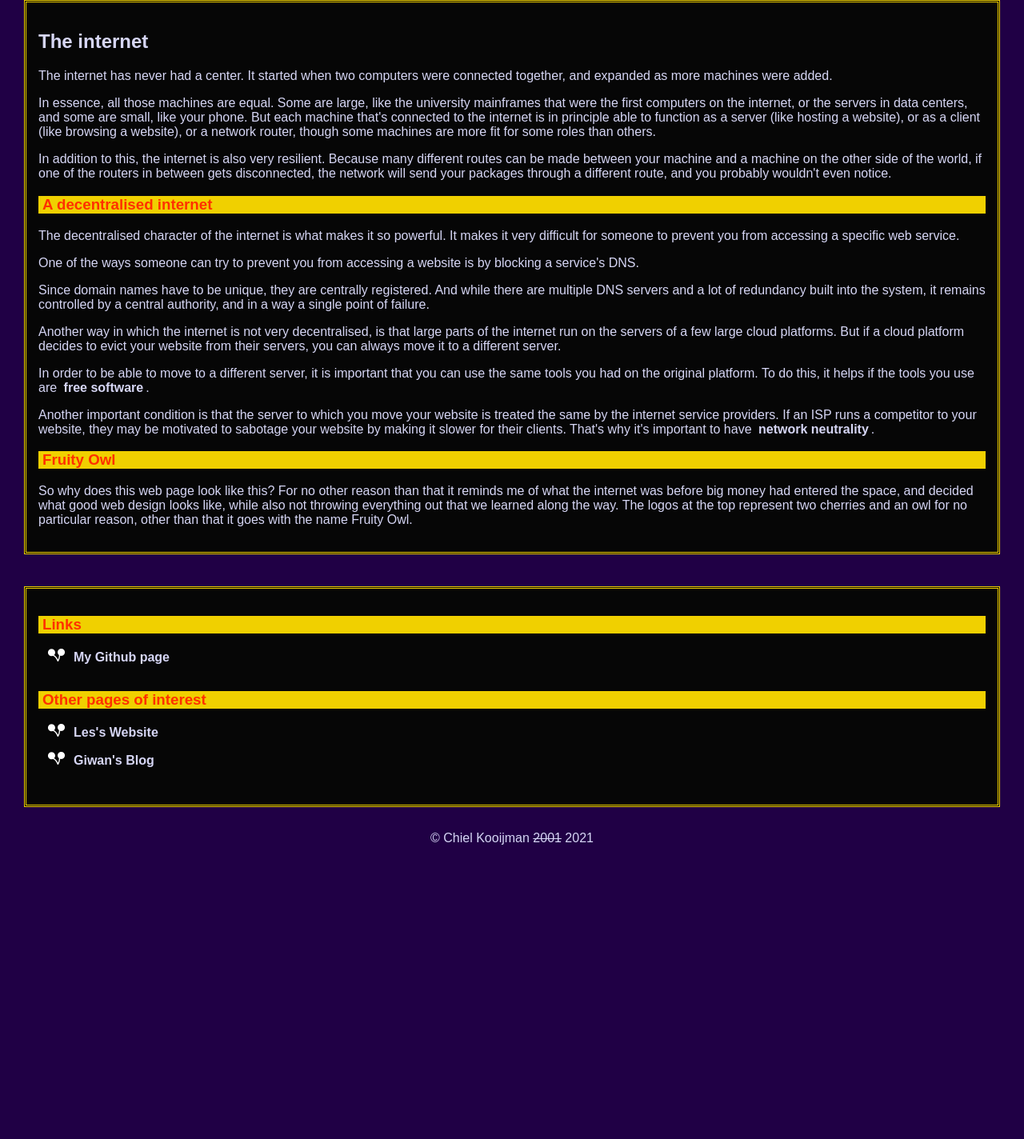
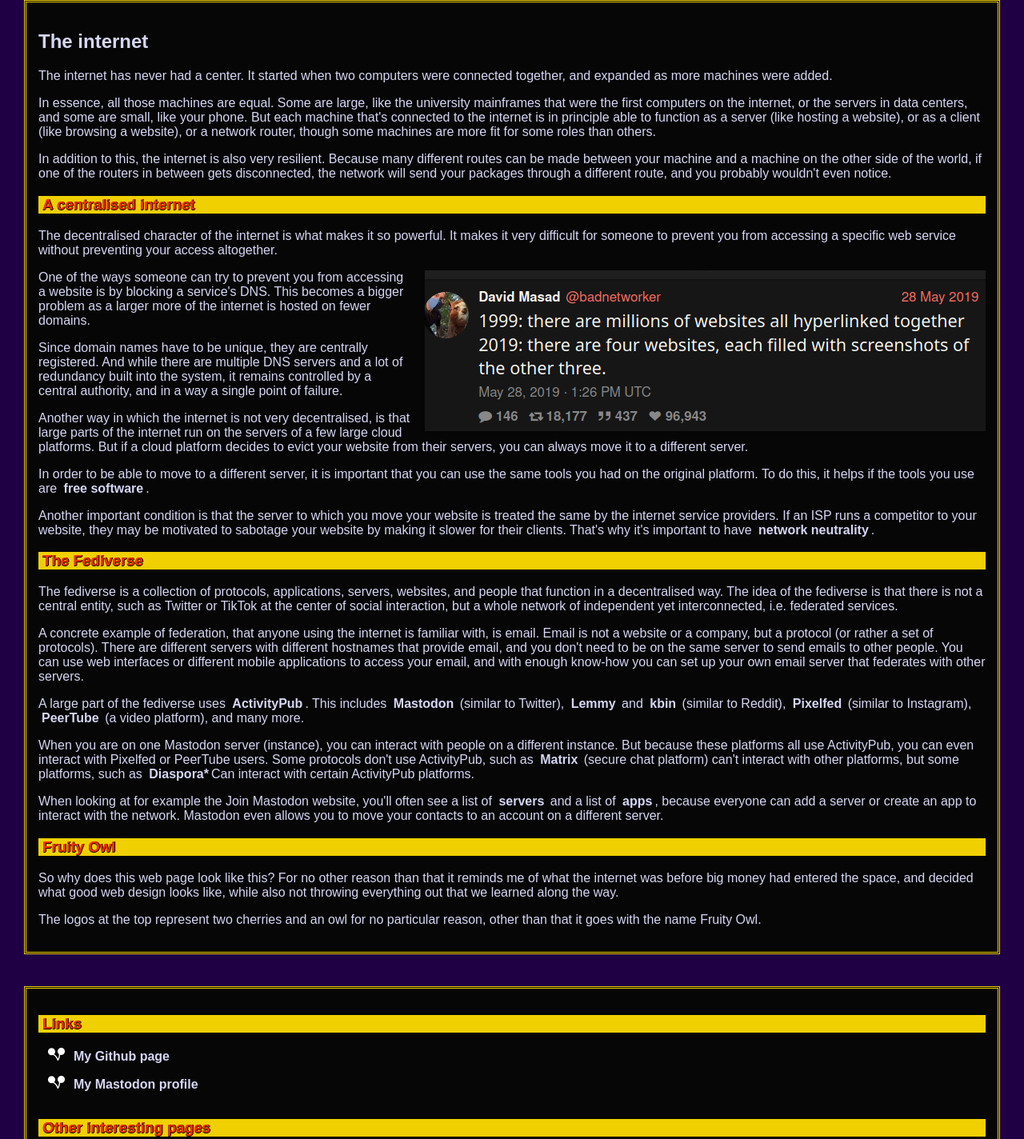
Before and after one commit to chielk/fruityowl.com, a plain HTML site: page index.html in a window 1280 px wide. Shown: the part 402-1826 px from the top of the page at 80% size. Before the commit the page ends 1471 px from the top, so only its background shows below. Drawn offline with Linux system fonts and the light colour scheme.

Commit message:
Add text about the fediverse

```diff
--- a/css/style.css
+++ b/css/style.css
@@ -61,11 +61,20 @@
 	text-align: center;
 }
 
+a#four-websites, a#four-websites > img {
+	float: right;
+	padding: 0;
+	margin: 0;
+	padding-left: 8px;
+	max-width: 100%;
+}
+
 h1, h3 {
 	color: #FF3000;
 	background-color: #F0D000;
 	padding-left: 5px;
 	padding-right: 5px;
+	text-shadow: 0 1px #000000, 1px 0 #000000;
 }
 
 h1 {
--- a/index.html
+++ b/index.html
@@ -33,18 +33,17 @@
 						<div class="container">
 								<h2>The internet</h2>
 								<p>
-								The internet has never had a center. It started when two computers were
-								connected together, and expanded as more machines were added.
+								The internet has never had a center. It started when two computers were connected
+								together, and expanded as more machines were added.
 								</p>
 
 								<p>
 								In essence, all those machines are equal. Some are large, like the university
-								mainframes that were the first computers on the internet, or the servers in
-								data centers, and some are small, like your phone.
-								But each machine that's connected to the internet is in principle able to
-								function as a server (like hosting a website), or as a client (like browsing a
-								website), or a network router, though some machines are more fit for some roles
-								than others.
+								mainframes that were the first computers on the internet, or the servers in data
+								centers, and some are small, like your phone.
+								But each machine that's connected to the internet is in principle able to function
+								as a server (like hosting a website), or as a client (like browsing a website), or a
+								network router, though some machines are more fit for some roles than others.
 								</p>
 
 								<p>
@@ -54,55 +53,110 @@
 								your packages through a different route, and you probably wouldn't even notice.
 								</p>
 
-								<h3>A decentralised internet</h3>
+								<h3>A centralised internet</h3>
 								<p>
-								The decentralised character of the internet is what makes it so powerful. It
-								makes it very difficult for someone to prevent you from accessing a specific
-								web service.
+								The decentralised character of the internet is what makes it so powerful. It makes
+								it very difficult for someone to prevent you from accessing a specific web service
+								without preventing your access altogether.
 								</p>
 
 								<p>
+								<a id="four-websites"
+										href="https://nitter.net/badnetworker/status/1133363823728091136"><img
+										src="assets/four-websites.png" alt="David Masad @badnetworker 28 May 2019
+1999: there are millions of websites all hyperlinked together
+2019: there are four websites, each filled with screenshots of the other three." /></a>
 								One of the ways someone can try to prevent you from accessing a website is by
-								blocking a service's DNS.
+								blocking a service's DNS. This becomes a bigger problem as a larger more of the
+								internet is hosted on fewer domains.
 								</p>
 
 								<p>
-								Since domain names have to be unique, they are centrally registered. And while
-								there are multiple DNS servers and a lot of redundancy built into the system,
-								it remains controlled by a central authority, and in a way a
-								single point of failure.
+								Since domain names have to be unique, they are centrally registered. And while there
+								are multiple DNS servers and a lot of redundancy built into the system, it remains
+								controlled by a central authority, and in a way a single point of failure.
 								</p>
 
 								<p>
-								Another way in which the internet is not very decentralised, is that large
-								parts of the internet run on the servers of a few large cloud platforms. But if
-								a cloud platform decides to evict your website from their servers, you can
-								always move it to a different server.
+								Another way in which the internet is not very decentralised, is that large parts of
+								the internet run on the servers of a few large cloud platforms. But if a cloud
+								platform decides to evict your website from their servers, you can always move it to
+								a different server.
 								</p>
 
 								<p>
-								In order to be able to move to a different server, it is important that you can
-								use the same tools you had on the original platform. To do this, it helps if
-								the tools you use are <a href="https://www.fsf.org/about/">free software</a>.
+								In order to be able to move to a different server, it is important that you can use
+								the same tools you had on the original platform. To do this, it helps if the tools
+								you use are <a href="https://www.fsf.org/about/">free software</a>.
 								</p>
 
 								<p>
-								Another important condition is that the server to which you move your website
-								is treated the same by the internet service providers. If an ISP runs a
-								competitor to your website, they may be motivated to sabotage your website by
-								making it slower for their clients. That's why it's important to have
-								<a href="https://en.wikipedia.org/wiki/Net_neutrality">network neutrality</a>.
+								Another important condition is that the server to which you move your website is
+								treated the same by the internet service providers. If an ISP runs a competitor to
+								your website, they may be motivated to sabotage your website by making it slower
+								for their clients. That's why it's important to have <a
+												href="https://en.wikipedia.org/wiki/Net_neutrality">network neutrality</a>.
+								</p>
+
+								<h3>The Fediverse</h3>
+								<p>
+								The fediverse is a collection of protocols, applications, servers, websites, and
+								people that function in a decentralised way. The idea of the fediverse is that there
+								is not a central entity, such as Twitter or TikTok at the center of social
+								interaction, but a whole network of independent yet interconnected, i.e. federated
+								services.
+								</p>
+
+								<p>
+								A concrete example of federation, that anyone using the internet is familiar with,
+								is email. Email is not a website or a company, but a protocol (or rather a set of
+								protocols). There are different servers with different hostnames that provide email,
+								and you don't need to be on the same server to send emails to other people. You can
+								use web interfaces or different mobile applications to access your email, and with
+								enough know-how you can set up your own email server that federates with other
+								servers.
+								</p>
+
+								<p>
+								A large part of the fediverse uses <a
+										href="https://www.w3.org/TR/activitypub/">ActivityPub</a>. This includes <a
+										href="https://joinmastodon.org/">Mastodon</a> (similar to Twitter), <a
+										href="https://join-lemmy.org/">Lemmy</a> and <a
+										href="https://kbin.pub/en">kbin</a>
+								(similar to Reddit), <a href="https://pixelfed.org/">Pixelfed</a> (similar to
+								Instagram), <a href="https://joinpeertube.org/">PeerTube</a> (a video platform), and
+								many more.
+								</p>
+
+								<p>
+								When you are on one Mastodon server (instance), you can interact with people on a
+								different instance. But because these platforms all use ActivityPub, you can even
+								interact with Pixelfed or PeerTube users. Some protocols don't use ActivityPub,
+								such as <a href="https://matrix.org/">Matrix</a> (secure chat platform) can't
+								interact with other platforms, but some platforms, such as <a
+										href="https://diasporafoundation.org/">Diaspora*</a>Can interact with certain
+								ActivityPub platforms.
+								</p>
+
+								<p>
+								When looking at for example the Join Mastodon website, you'll often see a list of
+								<a href="https://joinmastodon.org/servers">servers</a> and a list of <a
+									 href="https://joinmastodon.org/apps">apps</a>, because everyone can add a server
+							  or create an app to interact with the network. Mastodon even allows you to move your
+								contacts to an account on a different server.
 								</p>
 
 								<h3>Fruity Owl</h3>
 								<p>
-								So why does this web page look like this? For no other reason than that it
-								reminds me of what the internet was before big money had entered the space, and
-								decided what good web design looks like, while also not throwing everything out
-								that we learned along the way.
+								So why does this web page look like this? For no other reason than that it reminds
+								me of what the internet was before big money had entered the space, and decided what
+								good web design looks like, while also not throwing everything out that we learned
+								along the way.
+								</p>
 
-								The logos at the top represent two cherries and an owl for no particular
-								reason, other than that it goes with the name Fruity Owl.
+								<p>
+								The logos at the top represent two cherries and an owl for no particular reason,
+								other than that it goes with the name Fruity Owl.
 								</p>
 						</div>
 
@@ -113,9 +167,26 @@
 												<a target="_blank" rel="noopener"
 													 href="https://github.com/chielk">My Github page</a>
 										</li>
+										<li>
+												<a target="_blank" rel="noopener"
+													 href="https://mas.to/@chielk">My Mastodon profile</a>
+										</li>
 								</ul>
 
-								<h3>Other pages of interest</h3>
+								<h3>Other interesting pages</h3>
+								<ul>
+										<li>
+												<a target="_blank" rel="noopener"
+													 href="https://ciechanow.ski/mechanical-watch/">Mechanical Watch</a>
+										</li>
+										<li>
+												<a target="_blank" rel="noopener"
+													 href="https://laboriacuboniks.net/manifesto/xenofeminism-a-politics-for-alienation/"
+													 >Xenofeminism (2015)</a>
+										</li>
+								</ul>
+
+								<h3>Friends' pages</h3>
 								<ul>
 										<li>
 												<a target="_blank" rel="noopener"
@@ -130,7 +201,7 @@
 				</main>
 
 				<footer>
-						<p>&copy; Chiel Kooijman <s>2001</s> 2021</p>
+						<p>&copy; Chiel Kooijman <s>2001</s> 2021-2023</p>
 				</footer>
 		</body>
 </html>
```
Also changed, not shown: assets/four-websites.png (added). Lines whose indentation alone changed are shown as unchanged.
